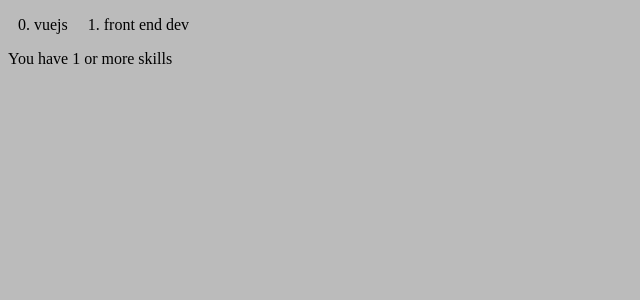
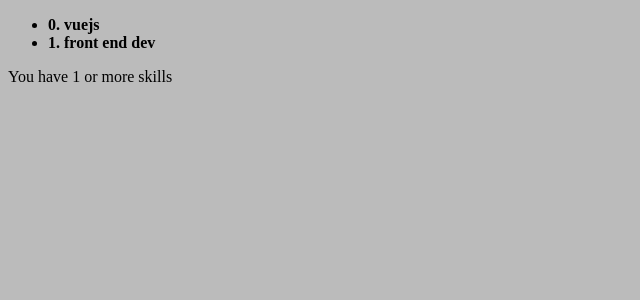
Before and after one commit to Arunscape/vue-tutorial, a Vue app: page / in a window 1280 px wide. Shown: the top 300 px of the page, without its empty margins (0-640 px from the left). Built offline with nearby package versions, Linux system fonts and the light colour scheme.

Commit message:
if you ever wanted to use external css

```diff
--- /dev/null
+++ b/src/components/Skills.css
@@ -0,0 +1,7 @@
+ui {
+  list-style-type: none;
+}
+
+li {
+  font-weight: bold;
+}
--- a/src/components/Skills.vue
+++ b/src/components/Skills.vue
@@ -24,19 +24,4 @@
 </script>
 
 <!-- Add "scoped" attribute to limit CSS to this component only -->
-<style scoped>
-h3 {
-  margin: 40px 0 0;
-}
-ul {
-  list-style-type: none;
-  padding: 0;
-}
-li {
-  display: inline-block;
-  margin: 0 10px;
-}
-a {
-  color: #42b983;
-}
-</style>
+<style src="./Skills.css" scoped></style>
```
